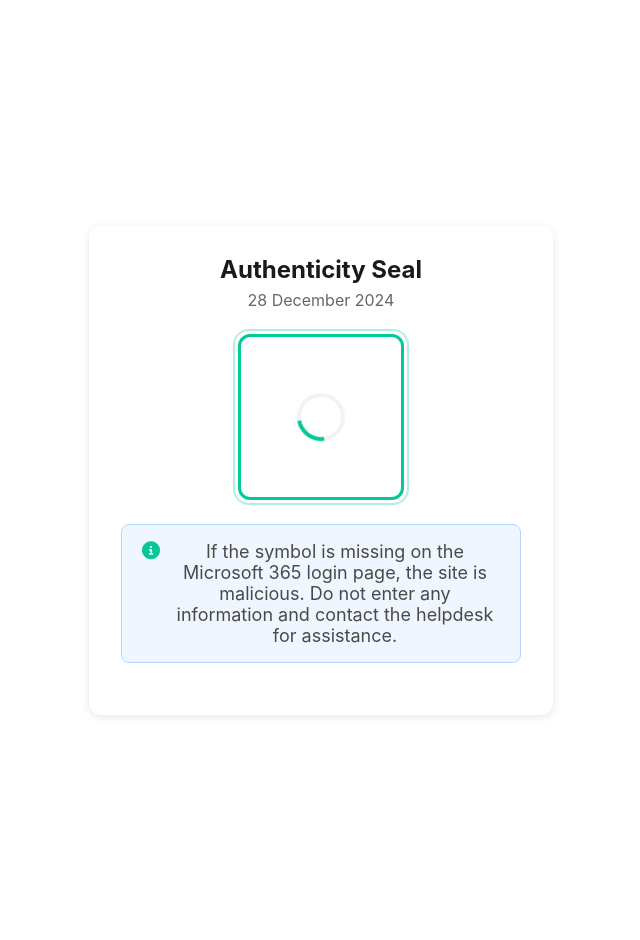
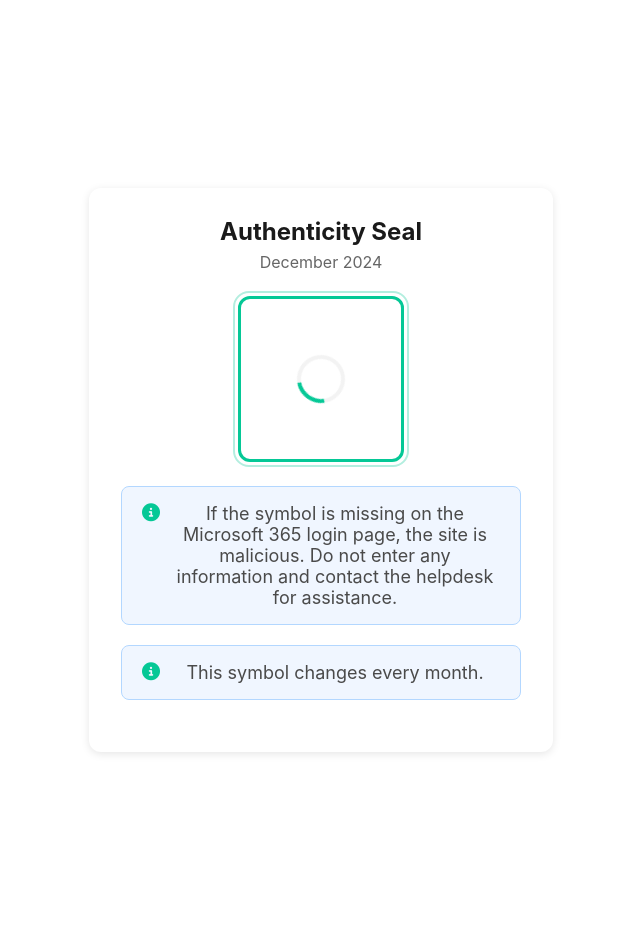
Before and after one commit to didsomeonecloneme/didsomeonecloneme.github.io, a Jekyll site: the page built from pages/seal-symbol.md, in a window 1280 px wide. Shown: the whole page, without its empty margins (319-959 px from the left). Built offline with Jekyll 4.4.1, drawn with Linux system fonts in a browser that asks for light colours.

Commit message:
Update Symbol page

```diff
--- a/pages/seal-symbol.md
+++ b/pages/seal-symbol.md
@@ -141,13 +141,14 @@ permalink: /seal-symbol
             <i class="" style="display: none;"></i>
         </div>
         <p class="subtitle">If the symbol is missing on the Microsoft 365 login page, the site is malicious. Do not enter any information and contact the helpdesk for assistance.</p>
+        <p class="subtitle">This symbol changes every month.</p>
     </div>
     <script>
         // Add date formatting function
         function formatDate(date) {
             const months = ['January', 'February', 'March', 'April', 'May', 'June',
                           'July', 'August', 'September', 'October', 'November', 'December'];
-            return `${date.getDate()} ${months[date.getMonth()]} ${date.getFullYear()}`;
+            return `${months[date.getMonth()]} ${date.getFullYear()}`;
         }
 
         // Set current date
```
